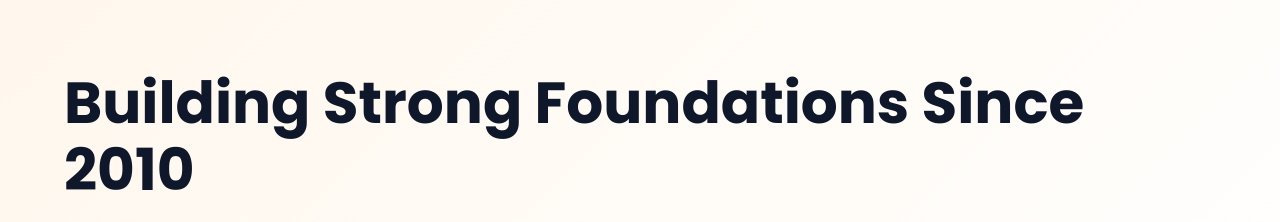
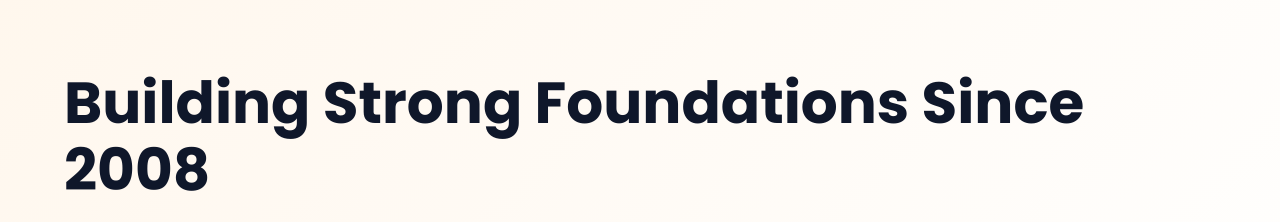
Before and after one commit to NmN-Khndlwl-2008/Gupta-Building-Material-Store-, a plain HTML site: page index.html in a window 1280 px wide. Shown: the part 157-379 px from the top of the page. Drawn offline with Linux system fonts and the light colour scheme.

Commit message:
Update index.html

```diff
--- a/index.html
+++ b/index.html
@@ -107,7 +107,7 @@ Request Quote
 
 <h1>
 
-Building Strong Foundations Since 2010
+Building Strong Foundations Since 2008
 
 </h1>
 
```
